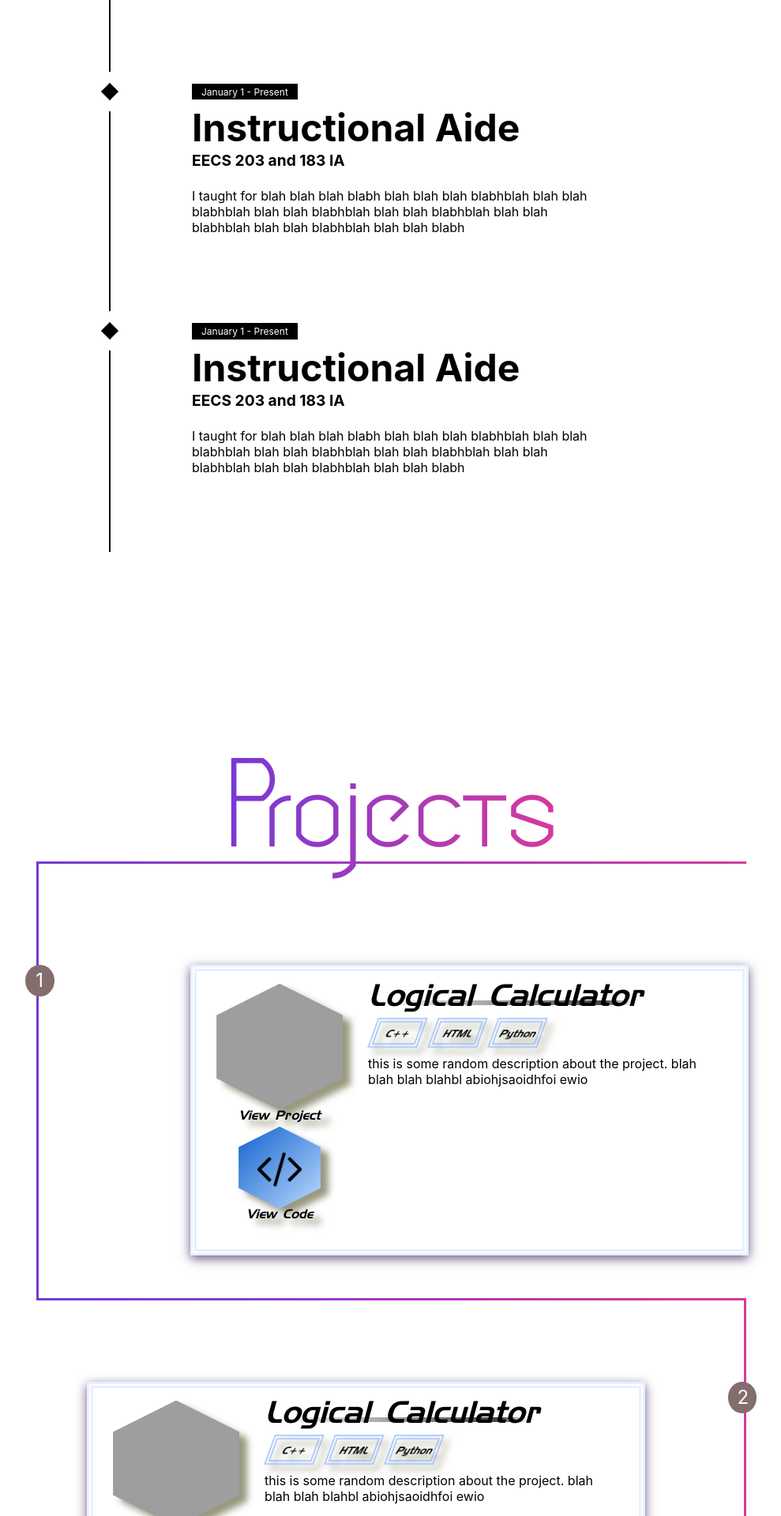
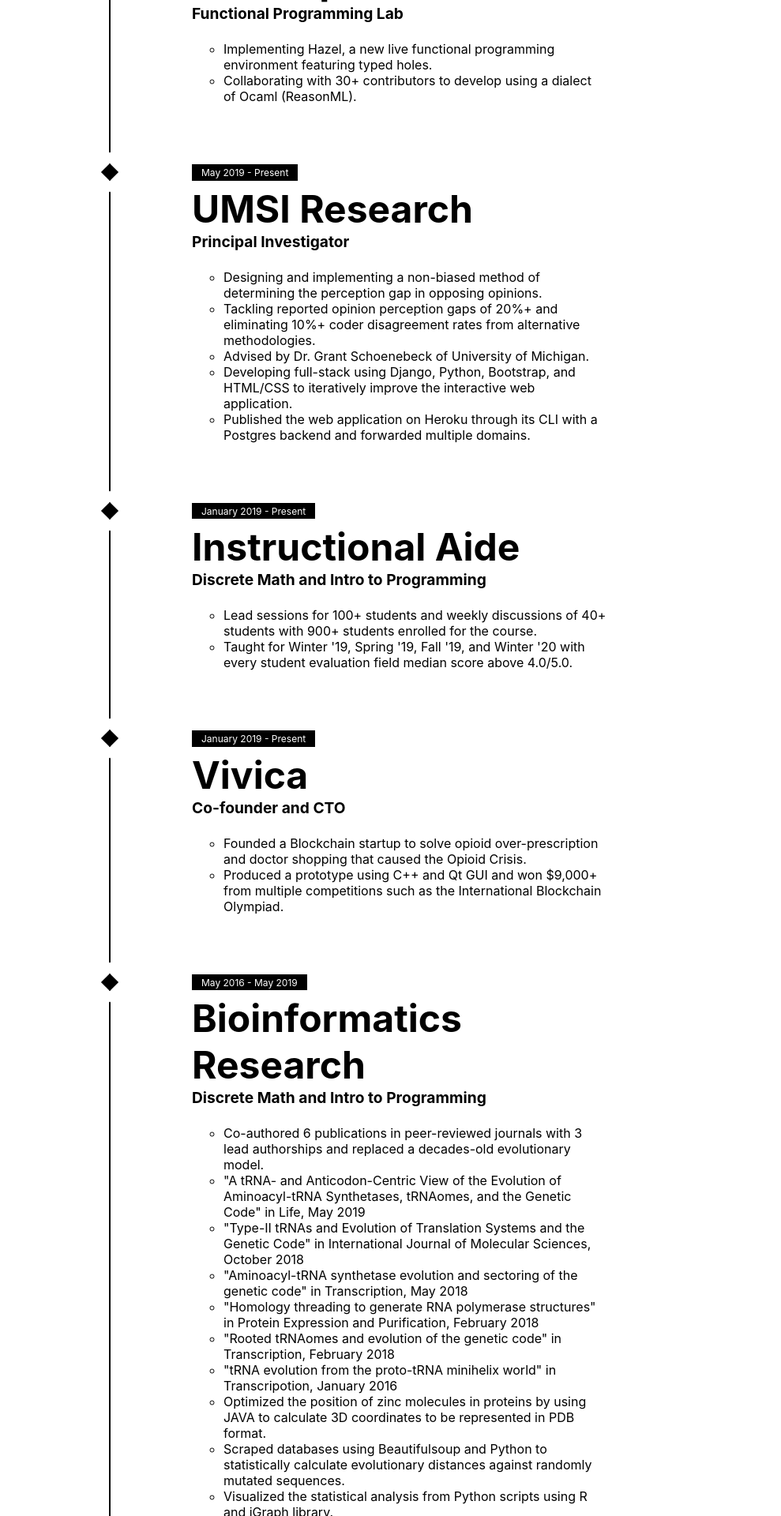
Before and after one commit to Yunif3/portfolio, a React (Create React App) app: page / in a window 1280 px wide. Shown: the part 1420-3340 px from the top of the page at 79% size, without its empty margins (145-1134 px from the left). Built offline with nearby package versions, Linux system fonts and the light colour scheme; grey boxes are pictures that could not be loaded.

Commit message:
allowed the components to get data from data.json

```diff
--- a/src/Components/Awards/Awards.js
+++ b/src/Components/Awards/Awards.js
@@ -1,5 +1,6 @@
 import React, { Component } from 'react'
 import "./Awards.css"
+import data from "../../data.json"
 
 class AwardBlock extends Component {
     render () {
@@ -14,16 +15,18 @@ class AwardBlock extends Component {
 
 class Awards extends Component {
     render () {
+        let blocks = data["awards"].map((info) => {
+            return (
+              <AwardBlock
+                title={info.title}
+                description={info.description}
+              />
+            );
+          });
         return (
             <ul id={this.props.id} className="awards-wrapper">
-                <AwardBlock
-                    title="Siemens Semifinalist some"
-                    description="won blah balbh sakdjmfoejs iojoiajw a a a a a a eoirjewoinriowenhr"
-                />
-                <AwardBlock
-                    title="Siemens Semifinalist"
-                    description="won blah balbh sakdjmfoejs iojoiajw eoirjewoinriowenhr"
-                />
+                <div id="awards-title">Achievements</div>
+                {blocks}
             </ul>
         );
     }
--- a/src/Components/Experiences/Experiences.js
+++ b/src/Components/Experiences/Experiences.js
@@ -1,5 +1,6 @@
 import React, { Component } from 'react'
 import "./Experiences.css"
+import data from "../../data.json"
 
 class ExperienceBlock extends Component {
     // TODO maybe have it read this info from json instead
@@ -11,7 +12,7 @@ class ExperienceBlock extends Component {
                     <p className="timeline-event-thumbnail">{this.props.start_date} - {this.props.end_date}</p>
                     <h3>{this.props.job}</h3>
                     <h4>{this.props.role}</h4>
-                    <p>{this.props.description}</p>
+                    <ul className="timeline-event-description">{this.props.description}</ul>
                 </div>
             </li>
         );
@@ -20,31 +21,25 @@ class ExperienceBlock extends Component {
 
 class Experiences extends Component {
     render () {
+        let blocks = data["experiences"].map((info) => {
+            let desc_list = info.description.map((item) => {
+                return (<li>{item}</li>);
+            });
+            return (
+                <ExperienceBlock
+                        start_date = {info.start_date}
+                        end_date = {info.end_date}
+                        job = {info.job}
+                        role = {info.role}
+                        description = {desc_list}
+                />
+            );
+        });
         return (
             <div id={this.props.id} className="experiences-wrapper">
                 <div id="experiences-title">Experiences</div>
                 <ul className="timeline">
-                    <ExperienceBlock
-                        start_date = "January 1"
-                        end_date = "Present"
-                        job = "Instructional Aide"
-                        role = "EECS 203 and 183 IA"
-                        description = "I taught for blah blah blah blabh blah blah blah blabhblah blah blah blabhblah blah blah blabhblah blah blah blabhblah blah blah blabhblah blah blah blabhblah blah blah blabh"
-                    />
-                    <ExperienceBlock
-                        start_date = "January 1"
-                        end_date = "Present"
-                        job = "Instructional Aide"
-                        role = "EECS 203 and 183 IA"
-                        description = "I taught for blah blah blah blabh blah blah blah blabhblah blah blah blabhblah blah blah blabhblah blah blah blabhblah blah blah blabhblah blah blah blabhblah blah blah blabh"
-                    />
-                    <ExperienceBlock
-                        start_date = "January 1"
-                        end_date = "Present"
-                        job = "Instructional Aide"
-                        role = "EECS 203 and 183 IA"
-                        description = "I taught for blah blah blah blabh blah blah blah blabhblah blah blah blabhblah blah blah blabhblah blah blah blabhblah blah blah blabhblah blah blah blabhblah blah blah blabh"
-                    />
+                    {blocks}
                 </ul>
             </div>
         );
--- a/src/Components/Projects/Projects.js
+++ b/src/Components/Projects/Projects.js
@@ -2,6 +2,8 @@ import React, { Component } from "react";
 import "./Projects.css";
 import a from "./poly.png";
 import CodeIcon from "./code_icon.png";
+import data from "../../data.json"
+
 class ProjectBlock extends Component {
     // Later add a feature to filter through different skillset
   render() {
@@ -9,6 +11,7 @@ class ProjectBlock extends Component {
     let stack_list = stacks.map((stack) => {
       return <li className="stack-item shadow">{stack}</li>;
     });
+    let proj_label = this.props.proj_link == null ? <div className="label">N/A</div> : <div className="label">View Project</div>;
     // TODO remove or use the counter in css
     let indent = this.props.indent ? "project-block indent" : "project-block";
     return (
@@ -18,7 +21,7 @@ class ProjectBlock extends Component {
           <a className="link" href={this.props.proj_link}>
             <div className="shadow">
                 <img className="preview hexagon" src={this.props.proj_img}></img>
-                <div className="label">View Project</div>
+                {proj_label}
             </div>
           </a>
           <a className="link" href={this.props.code_link}>
@@ -45,39 +48,28 @@ class ProjectBlock extends Component {
   }
 }
 
+// TODO FIXME change the picture to show the image of project
 class Projects extends Component {
   render() {
-    let stacks = ["C++", "HTML", "Python"];
+    let blocks = data["projects"].map((info) => {
+      let desc_list = info.description.map((item) => {
+          return (<li>{item}</li>);
+      });
+      return (
+        <ProjectBlock
+        proj_link= {info.proj_link}
+        code_link= {info.code_link}
+        proj_img= {a}
+        title= {info.title}
+        stacks= {info.stacks}
+        description= {desc_list}
+        />
+      );
+    });
     return (
       <div id={this.props.id} className="projects-wrapper">
         <div id="section-title">Projects</div>
-        <ProjectBlock
-          proj_link="https://www.temp.com"
-          code_link="https://www.google.com"
-          proj_img={a}
-          title="Logical Calculator"
-          stacks={stacks}
-          description="this is some random description about the project. blah blah blah blahbl abiohjsaoidhfoi ewio"
-        ></ProjectBlock>
-        <ProjectBlock
-
-          proj_link="https://www.temp.com"
-          code_link="https://www.google.com"
-          proj_img={a}
-          title="Logical Calculator"
-          stacks={stacks}
-          description="this is some random description about the project. blah blah blah blahbl abiohjsaoidhfoi ewio"
-        ></ProjectBlock>
-        <ProjectBlock
-          proj_link="https://www.temp.com"
-          code_link="https://www.google.com"
-          proj_img={a}
-          title="Logical Calculator"
-          stacks={stacks}
-          description="this is some random description about the project. blah blah blah blahbl abiohjsaoidhfoi ewio"
-        ></ProjectBlock>
-        <main>
-</main>
+        {blocks}
       </div>
     );
   }
--- /dev/null
+++ b/src/data.json
@@ -0,0 +1,147 @@
+{
+    "experiences": [
+        {
+            "start_date": "January 2020",
+            "end_date": "Present",
+            "job": "Programming Language Development",
+            "role": "Functional Programming Lab",
+            "description": [
+                "Implementing Hazel, a new live functional programming environment featuring typed holes.",
+                "Collaborating with 30+ contributors to develop using a dialect of Ocaml (ReasonML)."
+            ]
+        },
+        {
+            "start_date": "May 2019",
+            "end_date": "Present",
+            "job": "UMSI Research",
+            "role": "Principal Investigator",
+            "description": [
+                "Designing and implementing a non-biased method of determining the perception gap in opposing opinions.",
+                "Tackling reported opinion perception gaps of 20%+ and eliminating 10%+ coder disagreement rates from alternative methodologies.",
+                "Advised by Dr. Grant Schoenebeck of University of Michigan.",
+                "Developing full-stack using Django, Python, Bootstrap, and HTML/CSS to iteratively improve the interactive web application.",
+                "Published the web application on Heroku through its CLI with a Postgres backend and forwarded multiple domains. "
+            ]
+        },
+        {
+            "start_date": "January 2019",
+            "end_date": "Present",
+            "job": "Instructional Aide",
+            "role": "Discrete Math and Intro to Programming",
+            "description": [
+                "Lead sessions for 100+ students and weekly discussions of 40+ students with 900+ students enrolled for the course.",
+                "Taught for Winter '19, Spring '19, Fall '19, and Winter '20 with every student evaluation field median score above 4.0/5.0."
+            ]
+        },
+        {
+            "start_date": "January 2019",
+            "end_date": "Present",
+            "job": "Vivica",
+            "role": "Co-founder and CTO",
+            "description": [
+                "Founded a Blockchain startup to solve opioid over-prescription and doctor shopping that caused the Opioid Crisis.",
+                "Produced a prototype using C++ and Qt GUI and won $9,000+ from multiple competitions such as the International Blockchain Olympiad."
+            ]
+        },
+        {
+            "start_date": "May 2016",
+            "end_date": "May 2019",
+            "job": "Bioinformatics Research",
+            "role": "Discrete Math and Intro to Programming",
+            "description": [
+                "Co-authored 6 publications in peer-reviewed journals with 3 lead authorships and replaced a decades-old evolutionary model.",
+                "\"A tRNA- and Anticodon-Centric View of the Evolution of Aminoacyl-tRNA Synthetases, tRNAomes, and the Genetic Code\" in Life, May 2019",
+                "\"Type-II tRNAs and Evolution of Translation Systems and the Genetic Code\" in International Journal of Molecular Sciences, October 2018",
+                "\"Aminoacyl-tRNA synthetase evolution and sectoring of the genetic code\" in Transcription, May 2018",
+                "\"Homology threading to generate RNA polymerase structures\" in Protein Expression and Purification, February 2018",
+                "\"Rooted tRNAomes and evolution of the genetic code\" in Transcription, February 2018",
+                "\"tRNA evolution from the proto-tRNA minihelix world\" in Transcripotion, January 2016",
+                "Optimized the position of zinc molecules in proteins by using JAVA to calculate 3D coordinates to be represented in PDB format.",
+                "Scraped databases using Beautifulsoup and Python to statistically calculate evolutionary distances against randomly mutated sequences.",
+                "Visualized the statistical analysis from Python scripts using R and iGraph library."
+            ]
+        }
+    ],
+
+    "projects": [
+        {
+            "proj_link": null,
+            "code_link": "https://github.com/Yunif3/MTicket_Matcher",
+            "proj_img": "./poly.png",
+            "title": "M Ticket Matcher",
+            "stacks": [
+                "Python", "Django"
+            ],
+            "description": [
+                "Centralized highly scattered student football ticket buy and sell offers with certified users.",
+                "Used Django framework with PostgreSQL and Bootstrap with custom CSS to be deployed on Heroku.",
+                "Hosted 50+ offers and 200+ contact requests within a month."
+            ]
+        },
+        {
+            "proj_link": null,
+            "code_link": "https://github.com/Yunif3/logical_equivalence_calculator",
+            "proj_img": "./poly.png",
+            "title": "Logical Equivalence Calculator",
+            "stacks": [
+                "C++"
+            ],
+            "description": [
+                "Created a calculator that solves and explains logical equivalence problems to help EECS 203 students.",
+                "Parsed logical equivalence expressions in a n-ary tree and minimized the number of elements."
+            ]
+        },
+        {
+            "proj_link": null,
+            "code_link": "https://github.com/Yunif3/websocket_connect_five",
+            "proj_img": "./poly.png",
+            "title": "Real-time Multiplayer Gomoku",
+            "stacks": [
+                "Python", "JS"
+            ],
+            "description": [
+                "Developed the game using Javascript and integrated Django and websocket using Django Channels to relay data in real-time."
+            ]
+        },
+        {
+            "proj_link": null,
+            "code_link": "https://github.com/Yunif3/blockchain_game",
+            "proj_img": "./poly.png",
+            "title": "Platform Independent Digital Creatures",
+            "stacks": [
+                "C++", "Solidity"
+            ],
+            "description": [
+                "Designed and developed a decentralized system to allow permanent ownership of digital assets and creatures.",
+                "Wrote the specs and created a C++ model for my team and later ported to Ethereum smart contracts using Solidity."
+            ]
+        }
+    ],
+
+    "awards": [
+        {
+            "title": "Gartner Scholars",
+            "description": "Chosen as one of 20 Gartner Sophomore Leadership Summit Sophomore Scholars."
+        },
+        {
+            "title": "Patents",
+            "description": "Invented 2 patent-pending items on smartphones storage and battery and reached out to the VP of Product Development of companies."
+        },
+        {
+            "title": "Terminal Live",
+            "description": "Won $3,000 by placing 3rd at Terminal Live hosted by Correlation One."
+        },
+        {
+            "title": "Optimize",
+            "description": "Won $4,500+ for \"Tokenized voting\" project through Optimize, an on-campus incubator."
+        },
+        {
+            "title": "Siemens Competition",
+            "description": "Selected as a Siemens Research Competition semifinalist from 1800+ international projects for a paper on tRNA evolution."
+        },
+        {
+            "title": "IBCOL",
+            "description": "Won $4000+ by placing first and getting best Medical application award at International Blockchain Olympiad."
+        }
+    ]
+}
```
Also changed, not shown: src/Components/Awards/Awards.css (+9 -0 lines), src/Components/Experiences/Experiences.css (line endings or trailing spaces).
